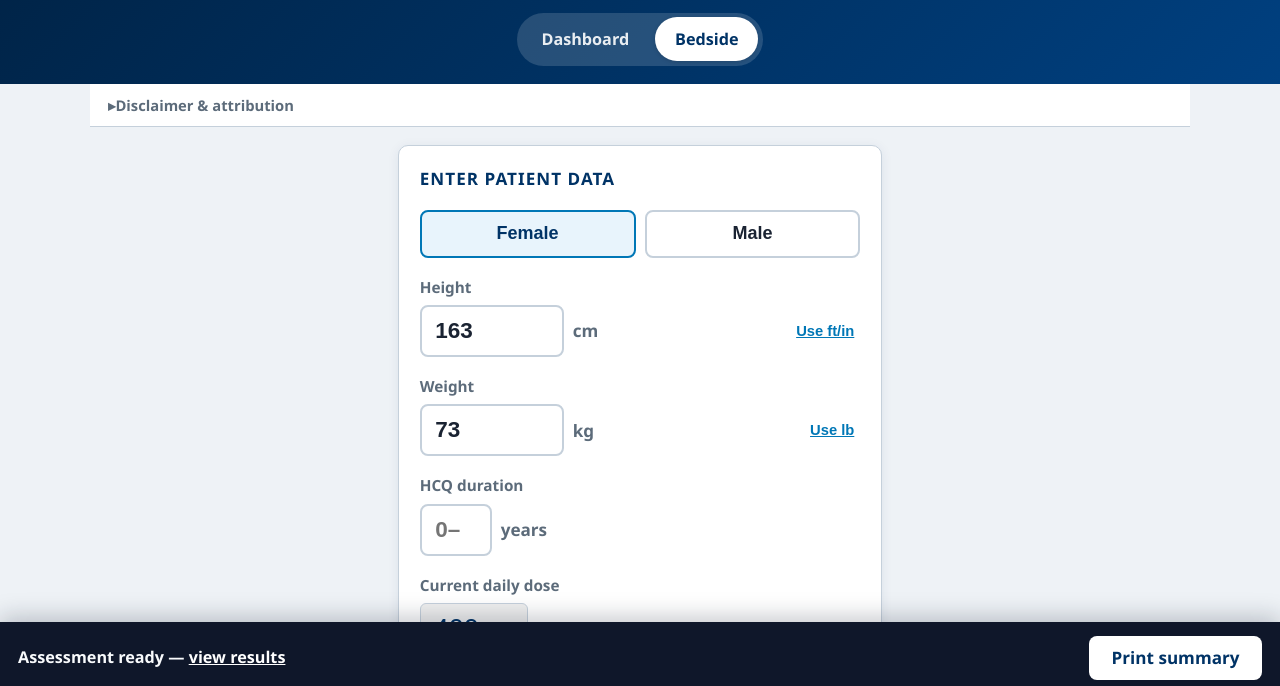
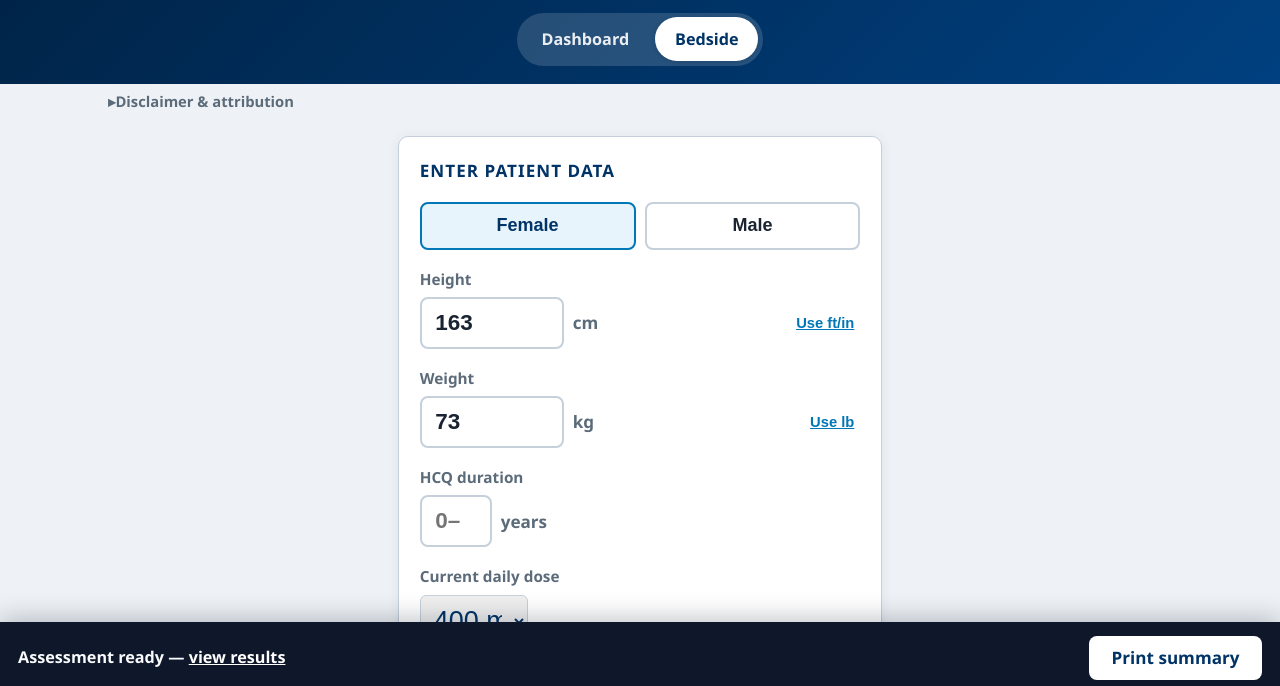
Before and after one commit to EyeMechanic786/HCQDoseCalculator, a website built with Vite: page index.html in a window 1280 px wide. Both pictures are taken after a click on the tab "Bedside". Shown: the part 107-793 px from the top of the page. Built offline with nearby package versions, Linux system fonts and the light colour scheme.

Commit message:
Fix disclaimer to stay collapsed with minimal closed styling.
Forces details closed on load, hides body via CSS, removes duplicate footer credit, and drops the caution banner when collapsed.

Co-authored-by: Cursor <cursoragent@cursor.com>

```diff
--- a/src/main.ts
+++ b/src/main.ts
@@ -19,7 +19,7 @@ import {
   type FormState,
 } from './ui/calculatorForm.ts';
 import { loadDesign, renderDesignSwitcher, saveDesign } from './ui/design.ts';
-import { renderDisclaimer } from './ui/disclaimer.ts';
+import { initDisclaimer, renderDisclaimer } from './ui/disclaimer.ts';
 import { renderBedsideResults } from './ui/resultsPanelBedside.ts';
 import { renderResultsPanel } from './ui/resultsPanel.ts';
 import { switchResearchTab } from './ui/researchExportPanel.ts';
@@ -276,16 +276,13 @@ function renderApp(): void {
     </main>
     <footer class="site-footer">
       <p>Formula version: AAO 2026 · NIH/NHLBI IBW · Browning lesser-of-weight · v1.1</p>
-      <p class="site-footer__credit">
-        Concept inspired by Dr Elliot Perlman&apos;s
-        <a href="https://apps.apple.com/us/app/dosechecker/id1233772258" target="_blank" rel="noopener noreferrer">DoseChecker</a> (iOS).
-      </p>
     </footer>
     ${renderStickyPrintBar(false)}
   `;
 
   bindFormEvents();
   compute();
+  initDisclaimer();
 }
 
 function bindFormEvents(): void {
--- a/src/style-bedside.css
+++ b/src/style-bedside.css
@@ -44,18 +44,26 @@ body.design-bedside .tagline {
   margin-right: auto;
 }
 
-body.design-bedside .disclaimer {
+body.design-bedside .disclaimer:not([open]) {
+  background: transparent;
+  border: none;
+}
+
+body.design-bedside .disclaimer[open] {
   background: #fff;
-  border: none;
-  border-bottom: 1px solid var(--border);
+  border: 1px solid var(--border);
+  border-radius: var(--radius);
+  margin-top: 0.5rem;
   color: var(--text-muted);
-  font-size: 0.82rem;
-  text-align: left;
 }
 
 body.design-bedside .disclaimer__summary {
-  padding: 0.55rem 1rem;
+  padding: 0.35rem 0;
   color: var(--text-muted);
+}
+
+body.design-bedside .disclaimer[open] .disclaimer__summary {
+  padding: 0.65rem 1rem 0.35rem;
 }
 
 body.design-bedside .disclaimer__body {
--- a/src/style.css
+++ b/src/style.css
@@ -192,17 +192,34 @@ body {
 .disclaimer {
   max-width: 1100px;
   margin: 0 auto;
+  padding: 0 1rem;
+  font-size: 0.88rem;
+}
+
+.disclaimer:not([open]) {
+  background: transparent;
+  border-bottom: none;
+}
+
+.disclaimer[open] {
   background: var(--caution-bg);
   border-bottom: 2px solid var(--caution);
   color: var(--caution);
-  font-size: 0.88rem;
 }
 
 .disclaimer__summary {
-  padding: 0.65rem 1rem;
+  padding: 0.4rem 0;
   cursor: pointer;
+  font-weight: 600;
+  font-size: 0.82rem;
+  color: var(--text-muted);
+  list-style: none;
+}
+
+.disclaimer[open] .disclaimer__summary {
+  padding: 0.65rem 0 0.35rem;
+  color: var(--caution);
   font-weight: 700;
-  list-style: none;
 }
 
 .disclaimer__summary::-webkit-details-marker {
@@ -219,8 +236,12 @@ body {
   transform: rotate(90deg);
 }
 
+.disclaimer:not([open]) .disclaimer__body {
+  display: none;
+}
+
 .disclaimer__body {
-  padding: 0 1rem 0.85rem;
+  padding-bottom: 0.85rem;
 }
 
 .disclaimer p {
--- a/src/ui/disclaimer.ts
+++ b/src/ui/disclaimer.ts
@@ -2,7 +2,7 @@ export function renderDisclaimer(): string {
   return `
     <details class="disclaimer">
       <summary class="disclaimer__summary">Disclaimer &amp; attribution</summary>
-      <div class="disclaimer__body" role="note" aria-label="Disclaimer and attribution">
+      <div class="disclaimer__body">
         <p class="disclaimer__clinical">
           <strong>For clinician use only.</strong>
           This tool is clinical decision support for hydroxychloroquine dose assessment and screening planning.
@@ -27,3 +27,9 @@ export function renderDisclaimer(): string {
     </details>
   `;
 }
+
+export function initDisclaimer(): void {
+  document.querySelectorAll<HTMLDetailsElement>('details.disclaimer').forEach((el) => {
+    el.open = false;
+  });
+}
```
